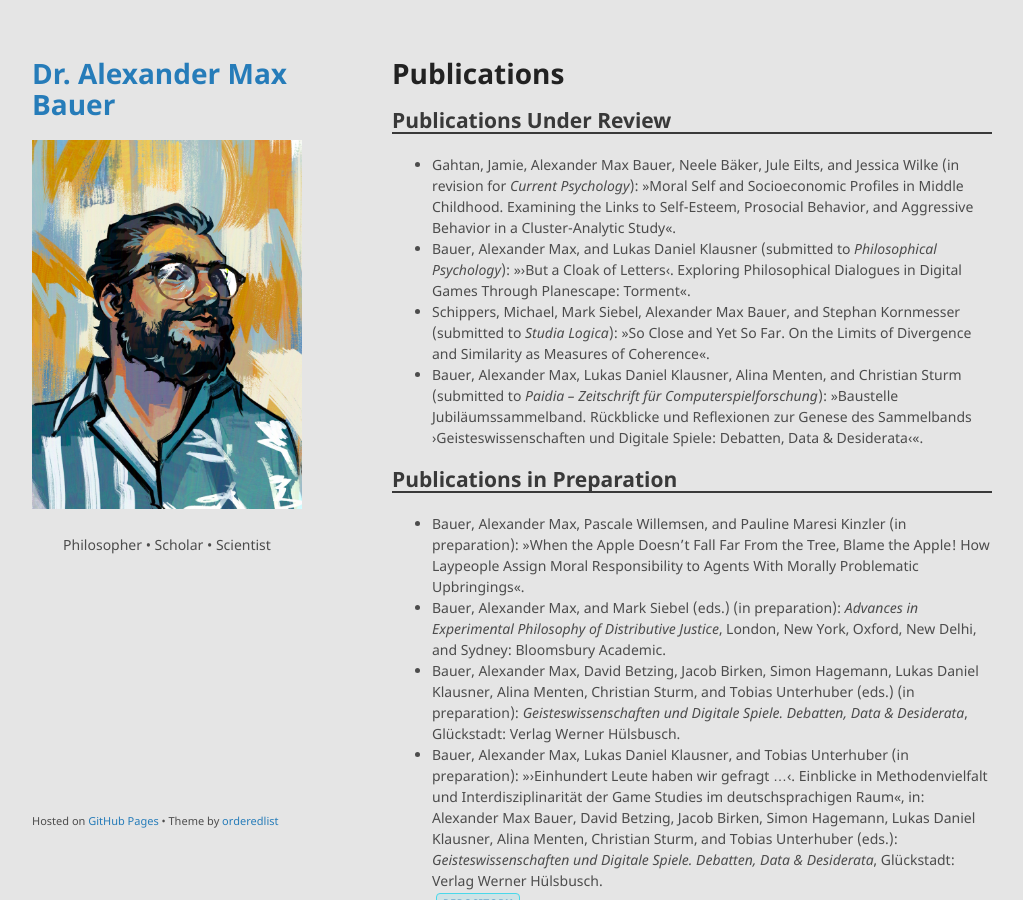
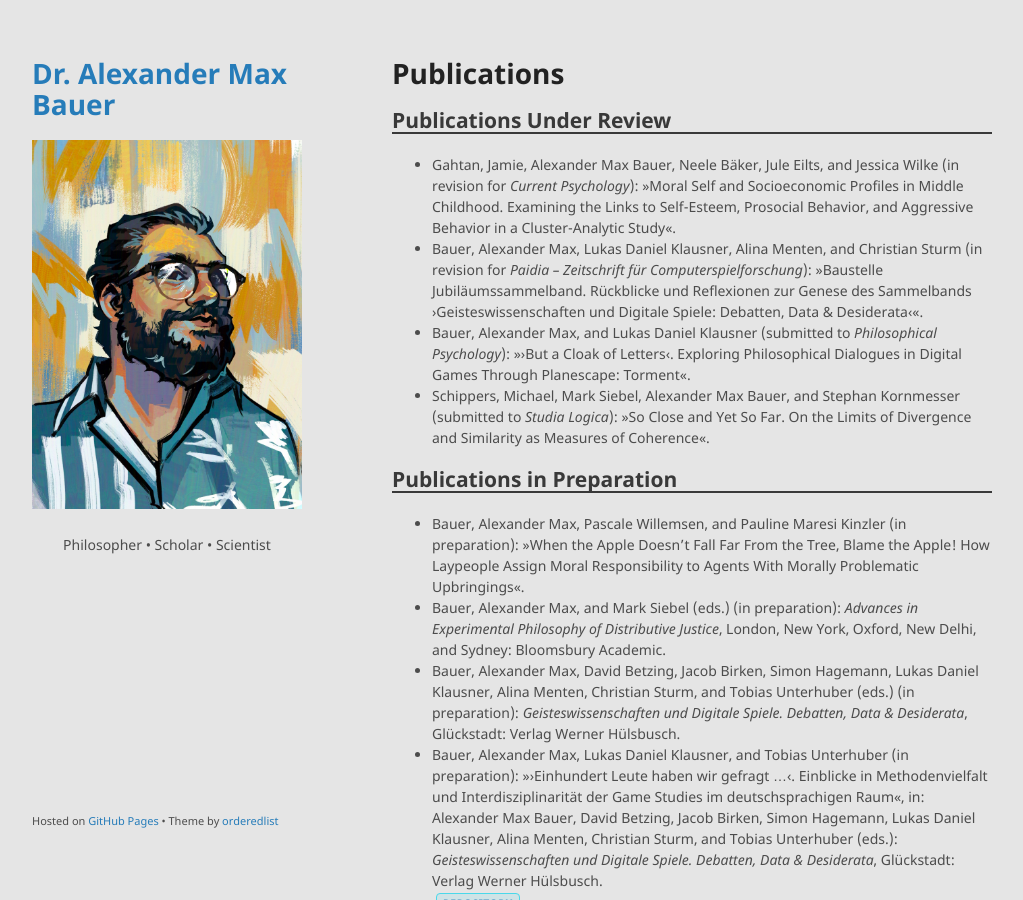
Before and after one commit to alephmembeth/alephmembeth.github.io, a Jekyll site: the page built from publications.md, in a window 1280 px wide and 900 px high. Shown: the whole window, without its empty margins (128-1151 px from the left). Built offline with Jekyll 4.4.1, drawn with Linux system fonts in a browser that asks for light colours; our own code applies the rules of GitHub Pages for plain Markdown files.

Commit message:
Update publications.md

```diff
--- a/publications.md
+++ b/publications.md
@@ -7,9 +7,9 @@
 ## Publications Under Review
 
 + Gahtan, Jamie, Alexander Max Bauer, Neele Bäker, Jule Eilts, and Jessica Wilke (in revision for _Current Psychology_): »Moral Self and Socioeconomic Profiles in Middle Childhood. Examining the Links to Self-Esteem, Prosocial Behavior, and Aggressive Behavior in a Cluster-Analytic Study«.
++ Bauer, Alexander Max, Lukas Daniel Klausner, Alina Menten, and Christian Sturm (in revision for _Paidia – Zeitschrift für Computerspielforschung_): »Baustelle Jubiläumssammelband. Rückblicke und Reflexionen zur Genese des Sammelbands ›Geisteswissenschaften und Digitale Spiele: Debatten, Data & Desiderata‹«.
 + Bauer, Alexander Max, and Lukas Daniel Klausner (submitted to _Philosophical Psychology_): »›But a Cloak of Letters‹. Exploring Philosophical Dialogues in Digital Games Through Planescape: Torment«.
 + Schippers, Michael, Mark Siebel, Alexander Max Bauer, and Stephan Kornmesser (submitted to _Studia Logica_): »So Close and Yet So Far. On the Limits of Divergence and Similarity as Measures of Coherence«.
-+ Bauer, Alexander Max, Lukas Daniel Klausner, Alina Menten, and Christian Sturm (submitted to _Paidia – Zeitschrift für Computerspielforschung_): »Baustelle Jubiläumssammelband. Rückblicke und Reflexionen zur Genese des Sammelbands ›Geisteswissenschaften und Digitale Spiele: Debatten, Data & Desiderata‹«.
 
 ## Publications in Preparation
 
```
